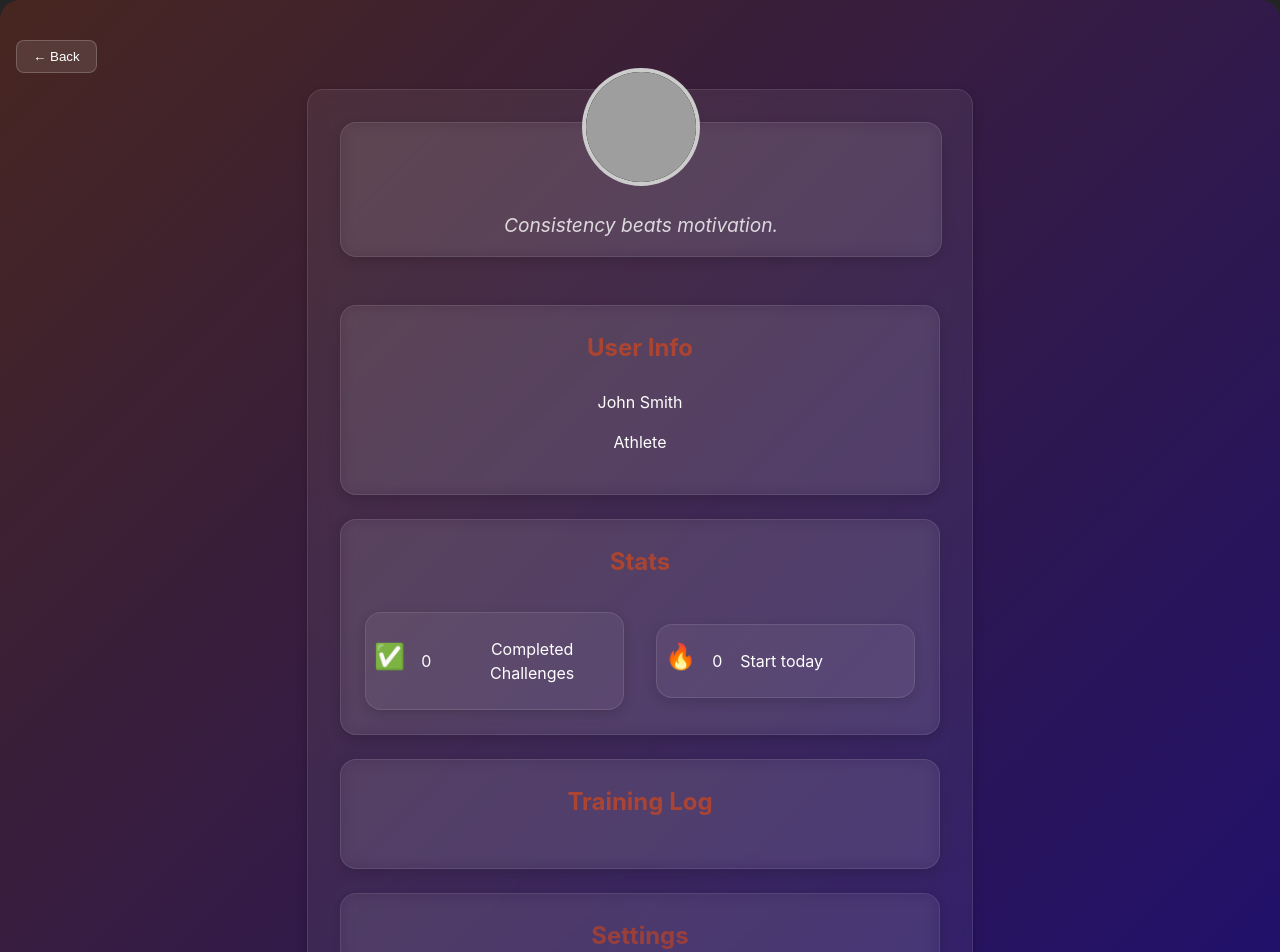
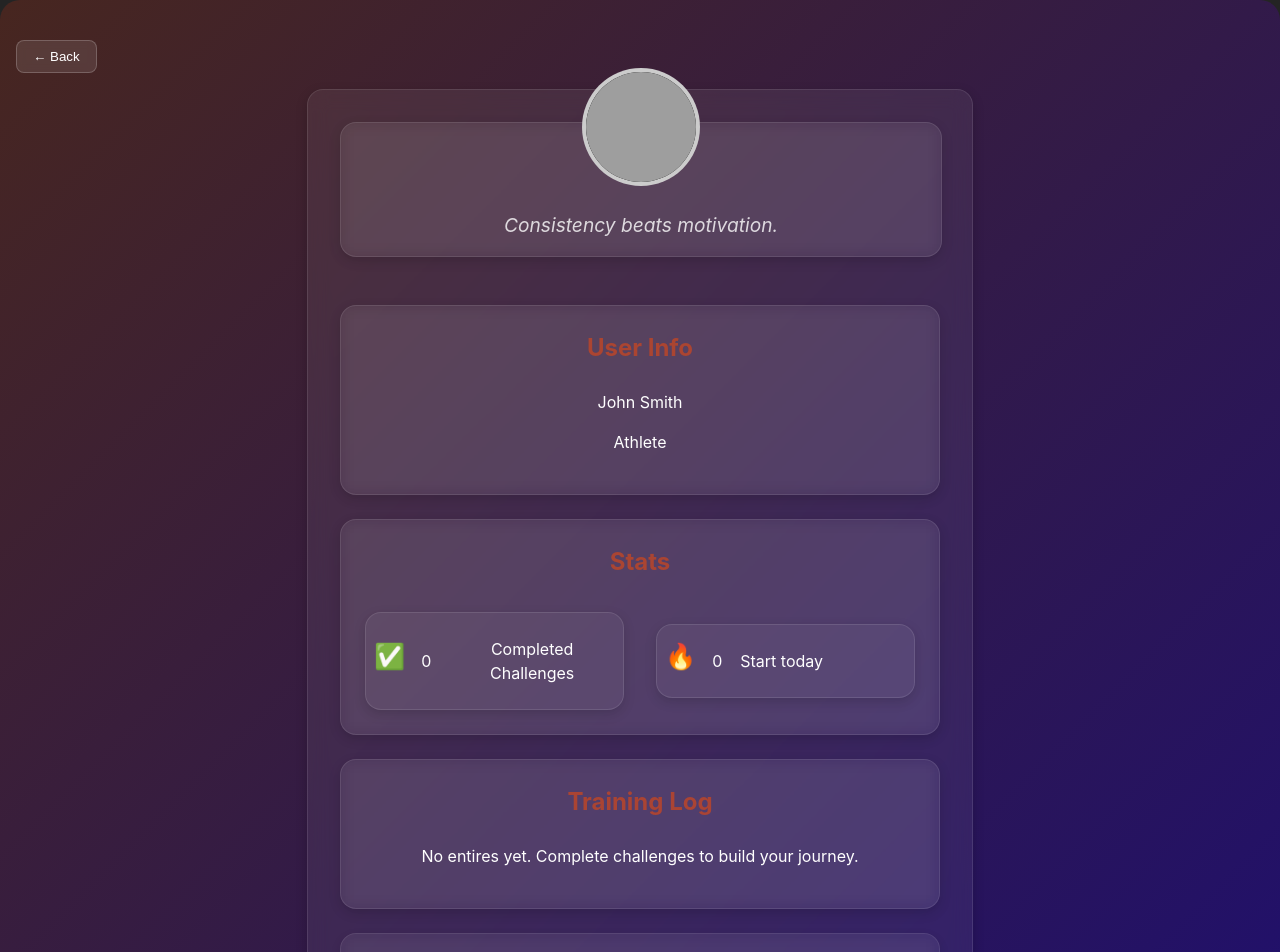
Before and after one commit to robertoandino/challenge-me, a React (Vite) app: page /profile in a window 1280 px wide. Shown: the top 952 px of the page. Built offline with nearby package versions, Linux system fonts and the light colour scheme; grey boxes are pictures that could not be loaded.

Commit message:
Updated JSX for Profile component

```diff
--- a/src/components/Profile/Profile.tsx
+++ b/src/components/Profile/Profile.tsx
@@ -77,6 +77,29 @@ const Profile: React.FC = () => {
 
                 <section className="profile-section">
                     <h2>Training Log</h2>
+
+                    {logs.length === 0 ? (
+                        <p className="training-log">
+                            No entires yet. Complete challenges to build your journey.
+                        </p>
+                    ) : (
+                        <div className="training-log">
+                            {logs.map((log) => (
+                                <div key={log.id} className="log-entry">
+                                    <div className="log-header">
+                                        <span className="log-date">{log.date}</span>
+                                        <span className="log-difficulty">
+                                            {"●".repeat(log.difficulty)}
+                                        </span>
+                                    </div>
+
+                                    <p className="log-challenge">{log.challenge}</p>
+
+
+                                </div>
+                            ))}
+                        </div>
+                    )}
                 </section>
 
                 <section className="profile-section settings">
```
